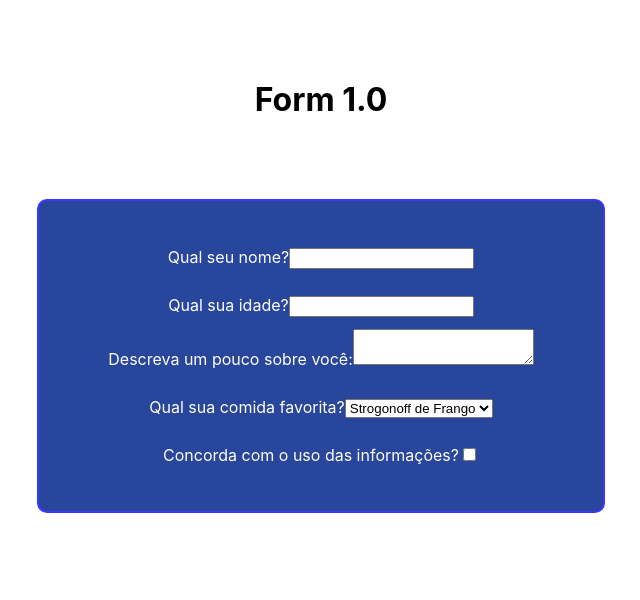
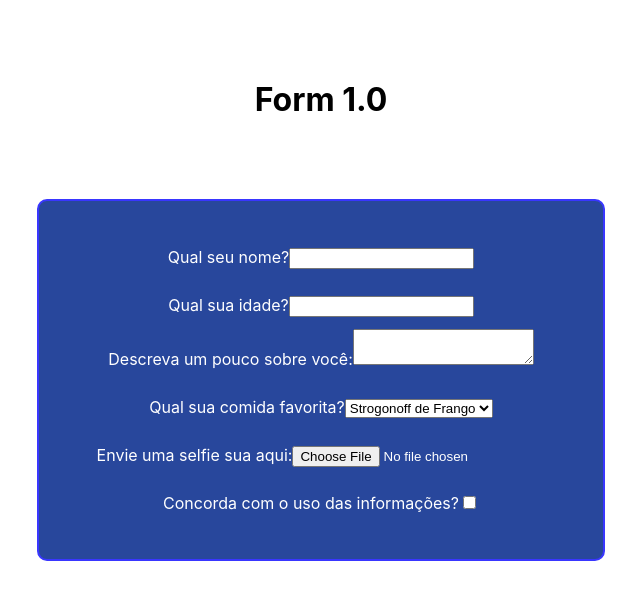
Before and after one commit to vitoraok1/trybe-exercises, a React (Create React App) app in the folder section-03-components-events-and-forms-with-react/day-02-forms-on-react/fixation-exercises/exercise-01/my-form-1.0/: page / in a window 1280 px wide. Shown: the top 600 px of the page, without its empty margins (319-959 px from the left). Built offline with nearby package versions, Linux system fonts and the light colour scheme.

Commit message:
Adding a send file input to form

```diff
--- a/section-03-components-events-and-forms-with-react/day-02-forms-on-react/fixation-exercises/exercise-01/my-form-1.0/src/components/Form.jsx
+++ b/section-03-components-events-and-forms-with-react/day-02-forms-on-react/fixation-exercises/exercise-01/my-form-1.0/src/components/Form.jsx
@@ -71,6 +71,13 @@ class Form extends React.Component {
         </label>
 
         <label>
+          Envie uma selfie sua aqui:
+          <input
+            type="file"
+          />
+        </label>
+
+        <label>
           Concorda com o uso das informações?
           <input
             type="checkbox"
```
